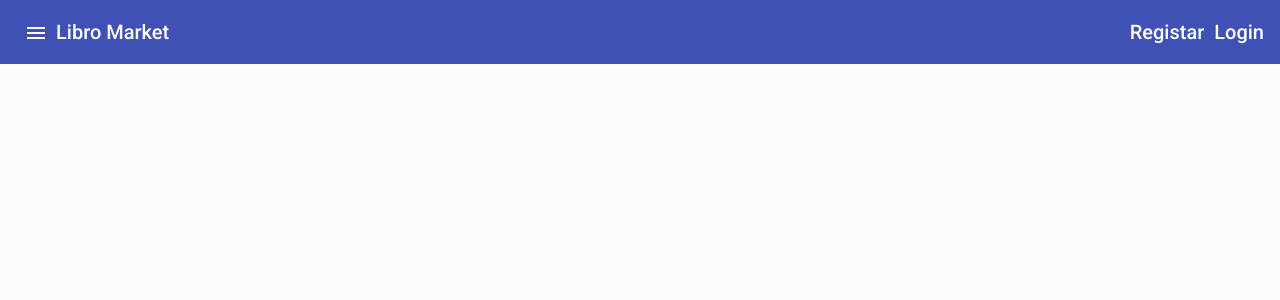
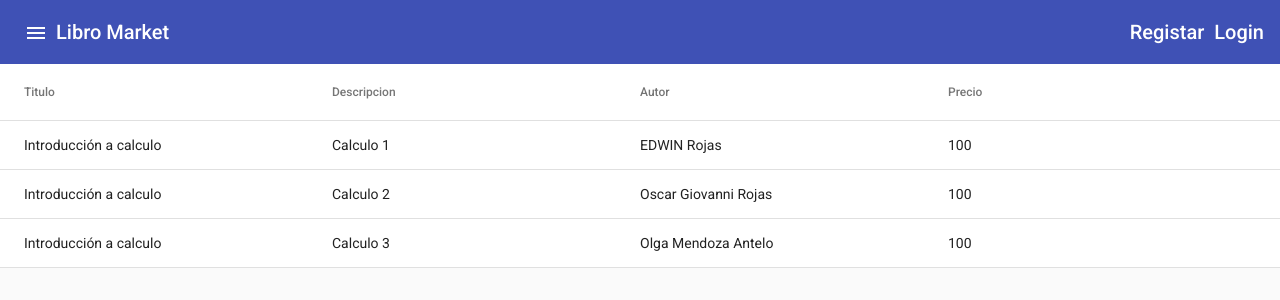
Before and after one commit to frodorix/Microservices, an Angular app in the folder Angular/my-web-app/: page /books in a window 1280 px wide. Before the commit this address led to /. Shown: the top 300 px of the page. Built offline with nearby package versions, Linux system fonts and the light colour scheme.

Commit message:
add material Table

```diff
--- a/Angular/my-web-app/src/app/app-routing.module.ts
+++ b/Angular/my-web-app/src/app/app-routing.module.ts
@@ -1,5 +1,6 @@
 import { NgModule } from '@angular/core';
 import { RouterModule, Routes } from '@angular/router';
+import { BooksComponent } from './books/books.component';
 import { InicioComponent } from './inicio/inicio.component';
 import { LibrosComponent } from './libros/libros.component';
 import { LoginComponent } from './security/login/login.component';
@@ -11,6 +12,8 @@ const routes: Routes = [
   { path: 'libros', component: LibrosComponent },
   { path: 'registrar', component: RegisterComponent },
   { path: 'login', component: LoginComponent },
+  { path: 'books', component: BooksComponent },
+
 ];
 
 @NgModule({
--- a/Angular/my-web-app/src/app/app.module.ts
+++ b/Angular/my-web-app/src/app/app.module.ts
@@ -16,6 +16,8 @@ import { FlexLayoutModule } from '@angular/flex-layout';
 import { BarraComponent } from './navegacion/barra/barra.component';
 import { MenuListaComponent } from './navegacion/menu-lista/menu-lista.component';
 import { SeguridadService } from './security/seguridad.service';
+import { BooksComponent } from './books/books.component';
+import { BooksService } from './books/books.service';
 
 @NgModule({
   declarations: [
@@ -26,7 +28,8 @@ import { SeguridadService } from './security/seguridad.service';
     RegisterComponent,
     LoginComponent,
     BarraComponent,
-    MenuListaComponent
+    MenuListaComponent,
+    BooksComponent
   ],
   imports: [
     BrowserModule,
@@ -40,6 +43,7 @@ import { SeguridadService } from './security/seguridad.service';
   providers: [
     LibroService,
     SeguridadService,
+    BooksService
   ],
   bootstrap: [AppComponent]
 })
--- /dev/null
+++ b/Angular/my-web-app/src/app/books/books.component.html
@@ -0,0 +1,24 @@
+<mat-table [dataSource]="dataSource">
+  <ng-container matColumnDef="titulo">
+    <mat-header-cell *matHeaderCellDef>Titulo</mat-header-cell>
+    <mat-cell *matCellDef="let element">{{ element.titulo }}</mat-cell>
+  </ng-container>
+
+  <ng-container matColumnDef="descripcion">
+    <mat-header-cell *matHeaderCellDef>Descripcion</mat-header-cell>
+    <mat-cell *matCellDef="let element">{{ element.descripcion }}</mat-cell>
+  </ng-container>
+
+  <ng-container matColumnDef="autor">
+    <mat-header-cell *matHeaderCellDef>Autor</mat-header-cell>
+    <mat-cell *matCellDef="let element">{{ element.autor }}</mat-cell>
+  </ng-container>
+
+  <ng-container matColumnDef="precio">
+    <mat-header-cell *matHeaderCellDef>Precio</mat-header-cell>
+    <mat-cell *matCellDef="let element">{{ element.precio }}</mat-cell>
+  </ng-container>
+
+  <mat-header-row *matHeaderRowDef="desplegarColumnas"></mat-header-row>
+  <mat-row *matRowDef="let row; columns: desplegarColumnas"></mat-row>
+</mat-table>
--- /dev/null
+++ b/Angular/my-web-app/src/app/books/books.component.ts
@@ -0,0 +1,22 @@
+import { Component, OnInit } from '@angular/core';
+import { BooksService } from './books.service';
+import { Books } from './books.model';
+import { MatTableDataSource } from '@angular/material/table';
+
+@Component({
+  selector: 'app-books',
+  templateUrl: './books.component.html',
+  styleUrls: ['./books.component.css'],
+})
+export class BooksComponent implements OnInit {
+  bookData: Books[] = [];
+  desplegarColumnas = ['titulo', 'descripcion', 'autor', 'precio'];
+  dataSource = new MatTableDataSource<Books>();
+
+  constructor(private booksService: BooksService) {}
+
+  ngOnInit(): void {
+    console.log(this.dataSource);
+    this.dataSource.data = this.booksService.obtenerLibros();
+  }
+}
--- /dev/null
+++ b/Angular/my-web-app/src/app/books/books.service.ts
@@ -0,0 +1,51 @@
+import { Injectable } from '@angular/core';
+import { Books } from './books.model';
+
+@Injectable({
+  providedIn: 'root',
+})
+export class BooksService {
+  // librosSubject  = new Subject();
+  private libros: Books[] = [
+    {
+      autor: 'EDWIN Rojas',
+      descripcion: 'Calculo 1',
+    //  fechaPublicacion: new Date(1981, 13, 19),
+      libroId: 1,
+      precio: 100,
+      titulo: 'Introducción a calculo',
+    },
+    {
+      autor: 'Oscar Giovanni Rojas',
+      descripcion: 'Calculo 2',
+     // fechaPublicacion: ""new Date(1979, 6, 27)"",
+      libroId: 2,
+      precio: 100,
+      titulo: 'Introducción a calculo',
+    },
+    {
+      autor: 'Olga Mendoza Antelo',
+      descripcion: 'Calculo 3',
+    //  fechaPublicacion: new Date(1976, 6, 08),
+      libroId: 3,
+      precio: 100,
+      titulo: 'Introducción a calculo',
+    },
+  ];
+
+  constructor() {}
+
+  obtenerLibros() {
+    return [...this.libros];
+  }
+
+  agregarLibro(libroNombre: string) {
+    //this.libros.push(libroNombre);
+    //  this.librosSubject.next(this.libros);
+  }
+
+  eliminarLibro(libroNombre: string) {
+   // this.libros = this.libros.filter((x) => x !== libroNombre);
+    // this.librosSubject.next(this.libros);
+  }
+}
--- a/Angular/my-web-app/src/app/material/material.module.ts
+++ b/Angular/my-web-app/src/app/material/material.module.ts
@@ -8,6 +8,8 @@ import{MatSidenavModule} from '@angular/material/sidenav';
 import{MatToolbarModule} from '@angular/material/toolbar';
 import{MatListModule} from '@angular/material/list';
 import{MatCardModule} from '@angular/material/card';
+import {MatTableModule} from '@angular/material/table';
+
 @NgModule({
   declarations: [],
   imports: [
@@ -20,6 +22,7 @@ import{MatCardModule} from '@angular/material/card';
     MatToolbarModule,
     MatListModule,
     MatCardModule,
+    MatTableModule,
   ],
   exports:[
     MatButtonModule,
@@ -30,6 +33,7 @@ import{MatCardModule} from '@angular/material/card';
     MatToolbarModule,
     MatListModule,
     MatCardModule,
+    MatTableModule,
   ]
 })
 export class MaterialModule { }
```
Also changed, not shown: Angular/my-web-app/src/app/books/books.model.ts (added, +8 -0 lines), Angular/my-web-app/src/app/books/books.component.css (added), 2 other files (tests, documents, lock files or other folders).
